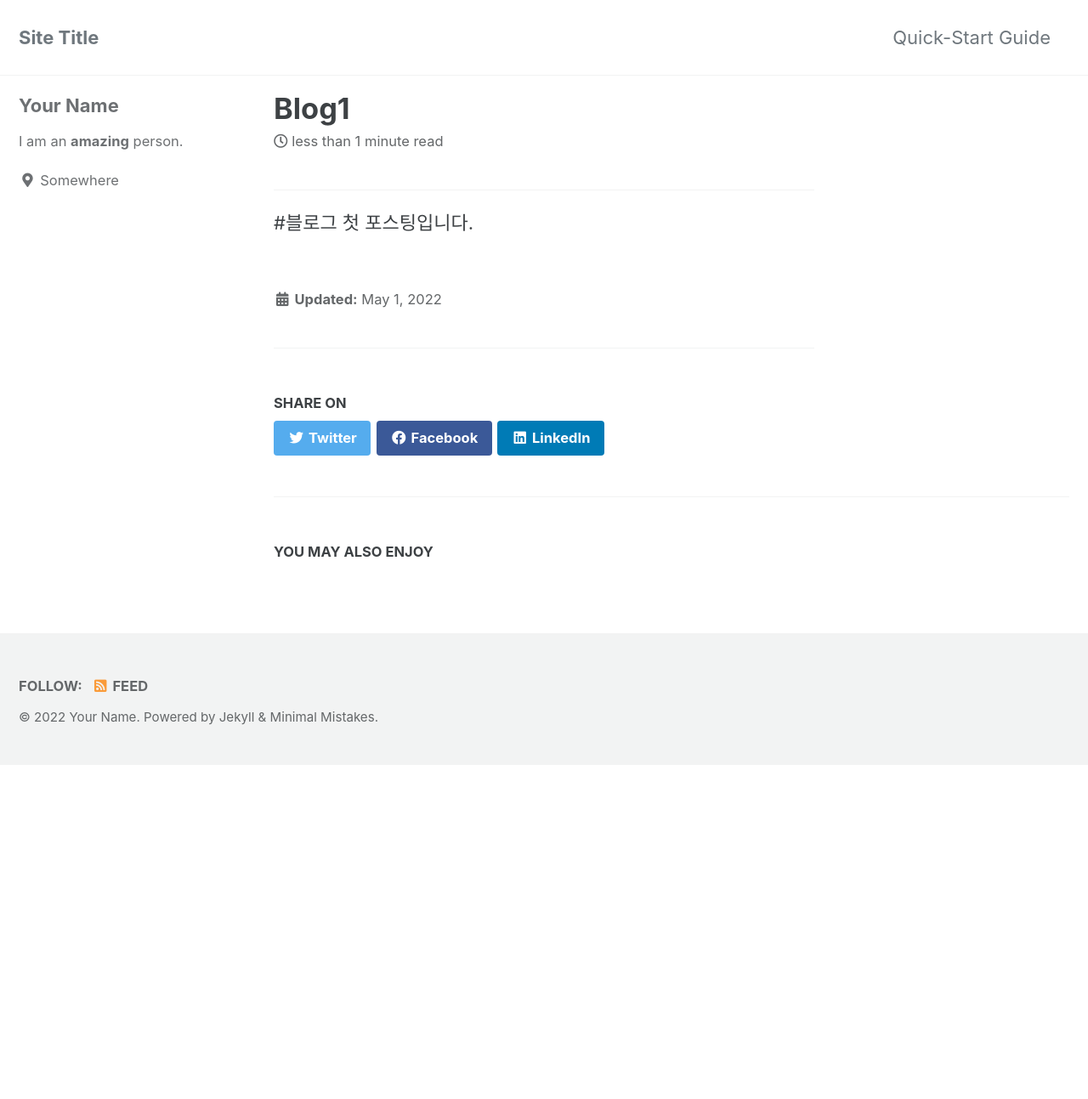
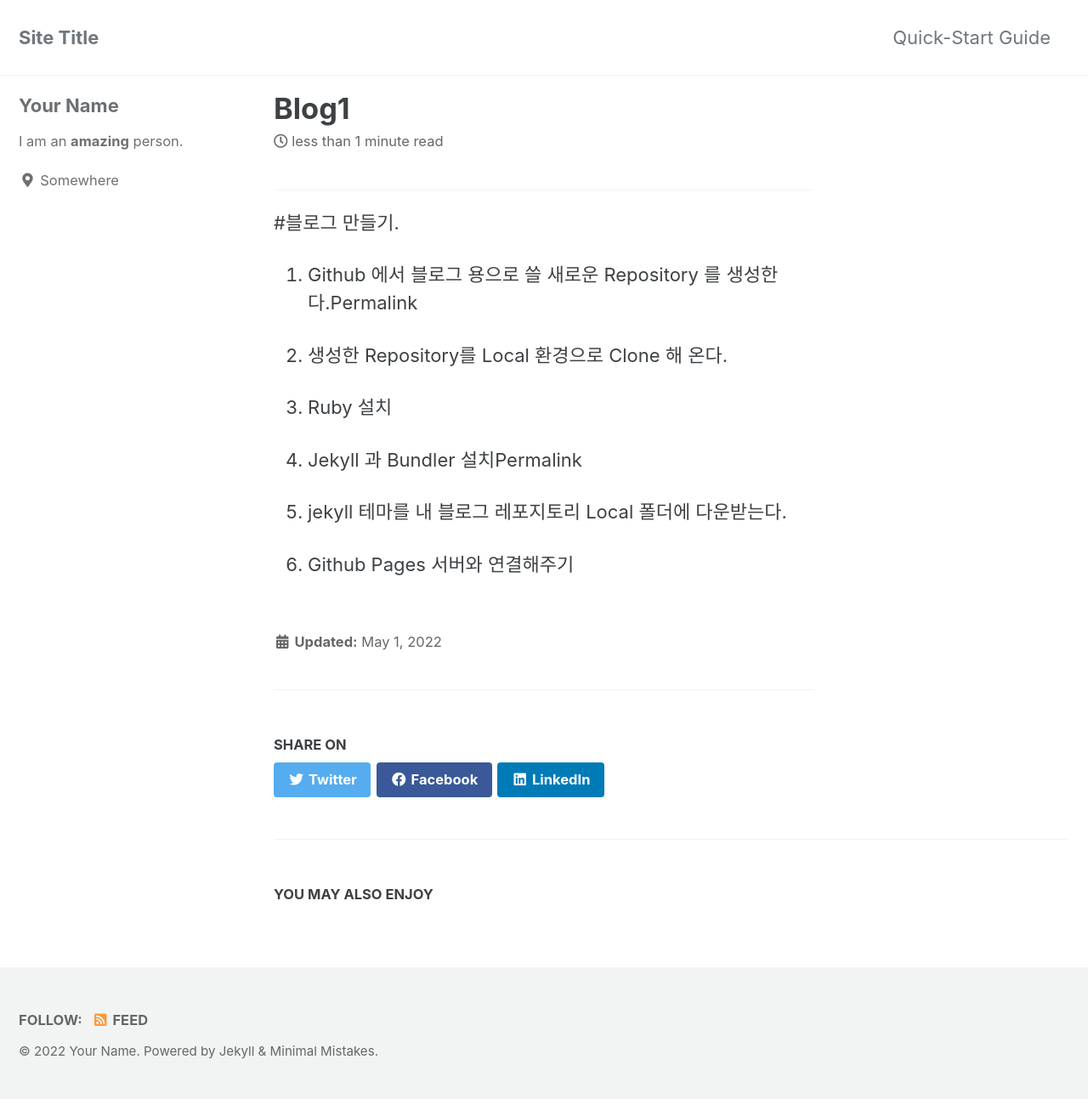
Before and after one commit to tari45800/tari45800.github.io, a Jekyll site: the page built from _posts/2022-05-01-blog1.md, in a window 1280 px wide. Shown: the whole page at 85% size. Built offline with Jekyll 4.4.1, drawn with Linux system fonts in a browser that asks for light colours; cached includes are drawn as plain includes; before the commit the page ends 900 px from its top, so only the background shows below that.

Commit message:
블로그 만들기 수정

```diff
--- a/_posts/2022-05-01-blog1.md
+++ b/_posts/2022-05-01-blog1.md
@@ -1,2 +1,14 @@
 ---
-#블로그 첫 포스팅입니다.
+#블로그 만들기.
+
+1. Github 에서 블로그 용으로 쓸 새로운 Repository 를 생성한다.Permalink
+
+2. 생성한 Repository를 Local 환경으로 Clone 해 온다.
+
+3. Ruby 설치
+
+4. Jekyll 과 Bundler 설치Permalink
+
+5. jekyll 테마를 내 블로그 레포지토리 Local 폴더에 다운받는다.
+
+6. Github Pages 서버와 연결해주기
```
